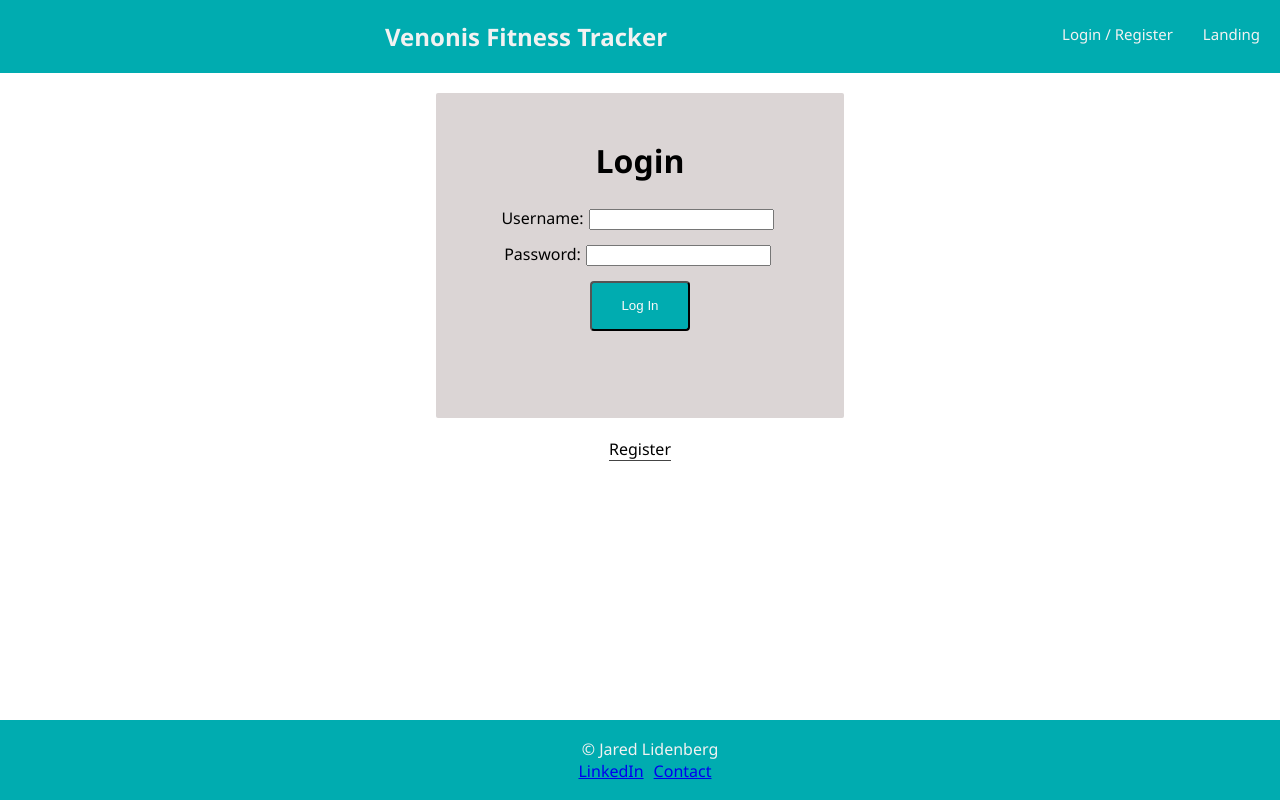
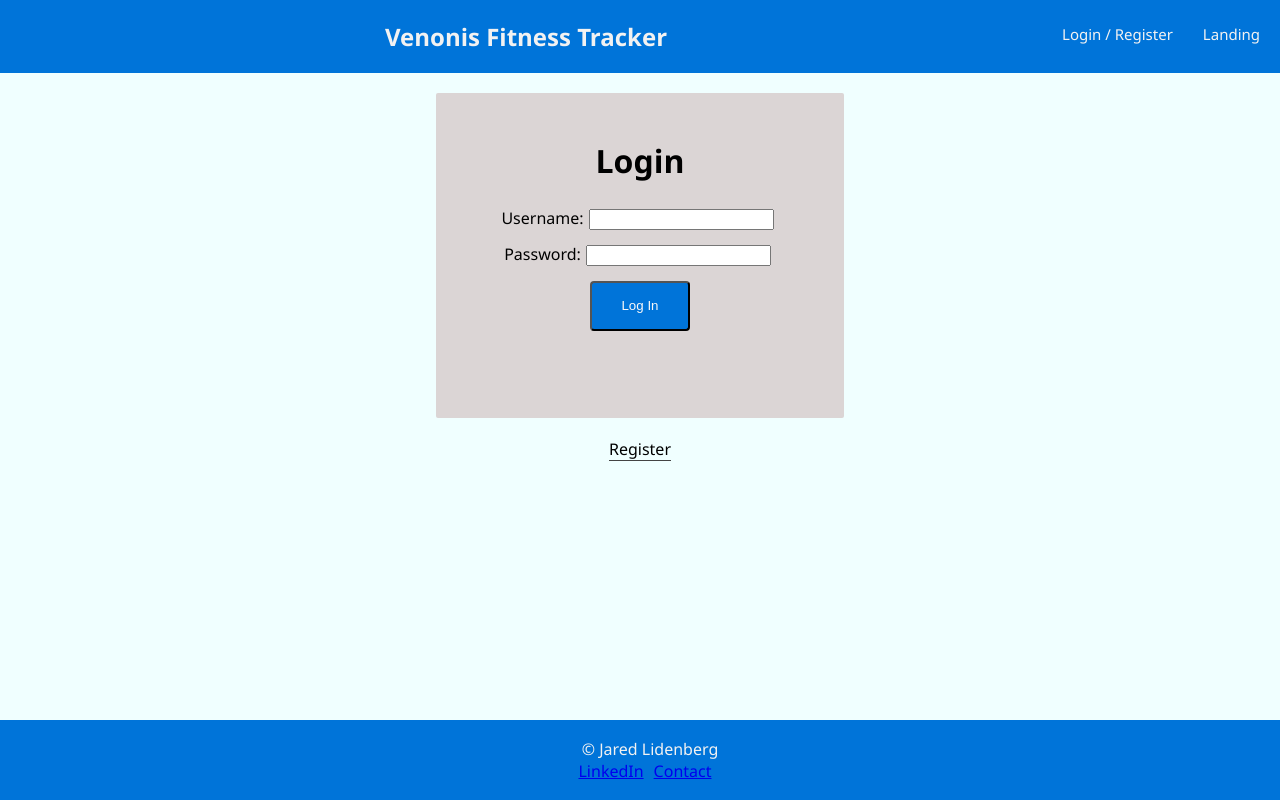
Before and after one commit to jaredl101/Venonis-Fitness-Tracker, a React app: page /#/home in a window 1280 px wide. Built offline with nearby package versions, Linux system fonts and the light colour scheme; no server answers.

Commit message:
Updated some CSS

```diff
--- a/src/components/App/App.css
+++ b/src/components/App/App.css
@@ -2,6 +2,7 @@ body {
     font-family: 'Segoe UI', Tahoma, Geneva, Verdana, sans-serif;
     text-align: center;
     margin: 0px;
+    background-color: #f0ffff;
 }
 
 .alert {
@@ -24,7 +25,7 @@ input {
 }
 
 .log-in, .log-out, .register {
-  background-color: #00acb0;
+  background-color: #0074D9;
   border-radius: 4px;
   color: #f8f8f8;
   min-height: 50px;
@@ -35,6 +36,8 @@ input {
 
 .log-in:hover, .log-out:hover, .register:hover {
   background-color: #008183;
+
+    /* background-color: #0074D9; */
 }
 
 /* This line makes the "Register" and "Login" buttons look like links */
--- a/src/components/Footer/Footer.css
+++ b/src/components/Footer/Footer.css
@@ -2,7 +2,7 @@ footer {
     padding: 18px 10px;
     width: 100%;
     color: #f2f2f2;
-    background-color: #00acb0;
+    background-color: #0074D9;
     position: fixed;
     bottom: 0;
 }
--- a/src/components/Nav/Nav.css
+++ b/src/components/Nav/Nav.css
@@ -8,13 +8,13 @@
 
 .nav {
   overflow: hidden;
-  background-color: #00acb0;
+  background-color: #0074D9;
 }
 
 .nav-link {
   float: left;
   color: #f2f2f2;
-  background-color: #00acb0;
+  background-color: #0074D9;
   text-align: center;
   padding: 24px 10px;
   text-decoration: none;
@@ -28,7 +28,7 @@
 }
 
 .nav-link:hover {
-  background-color: #008183;
+  background-color: #3300d9;
 }
 
 .nav-right {
```
